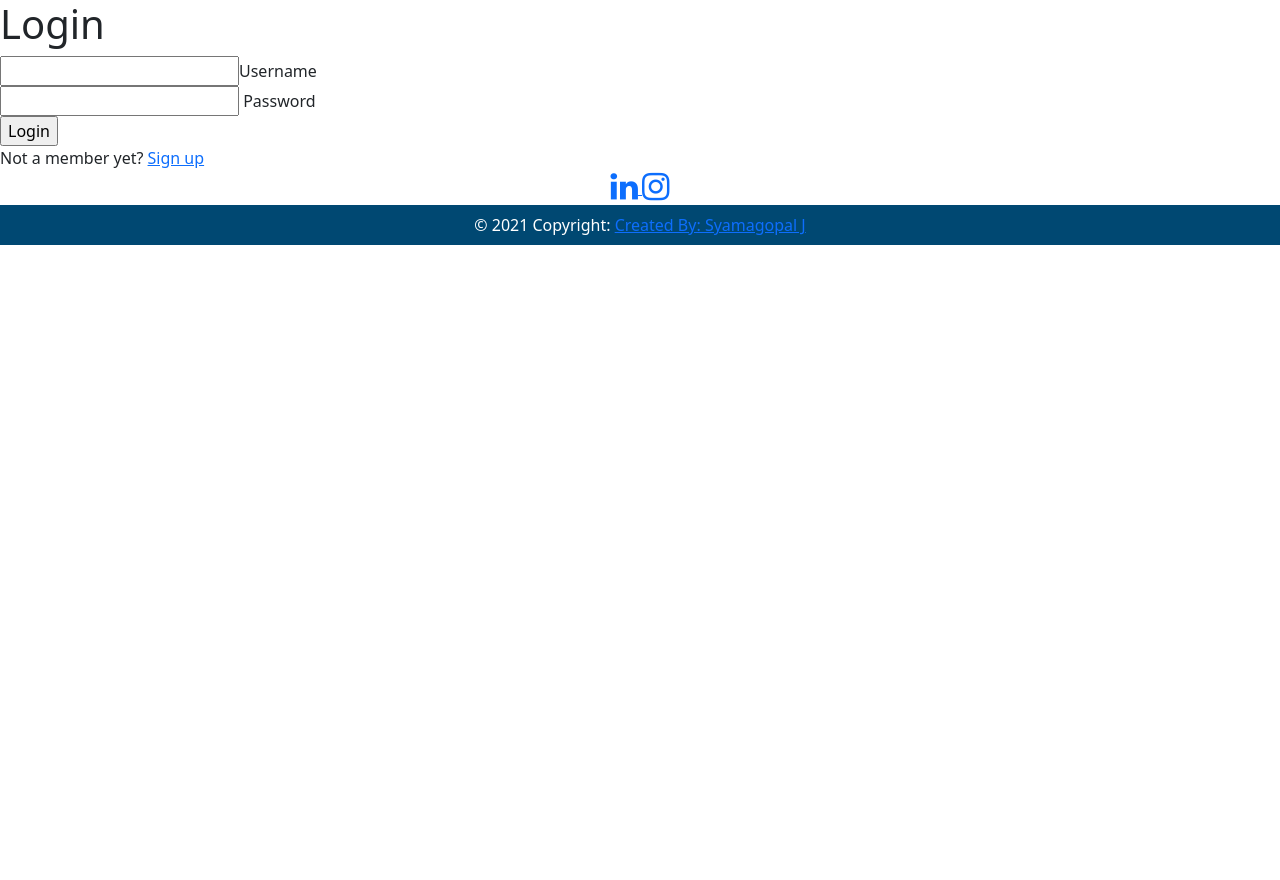
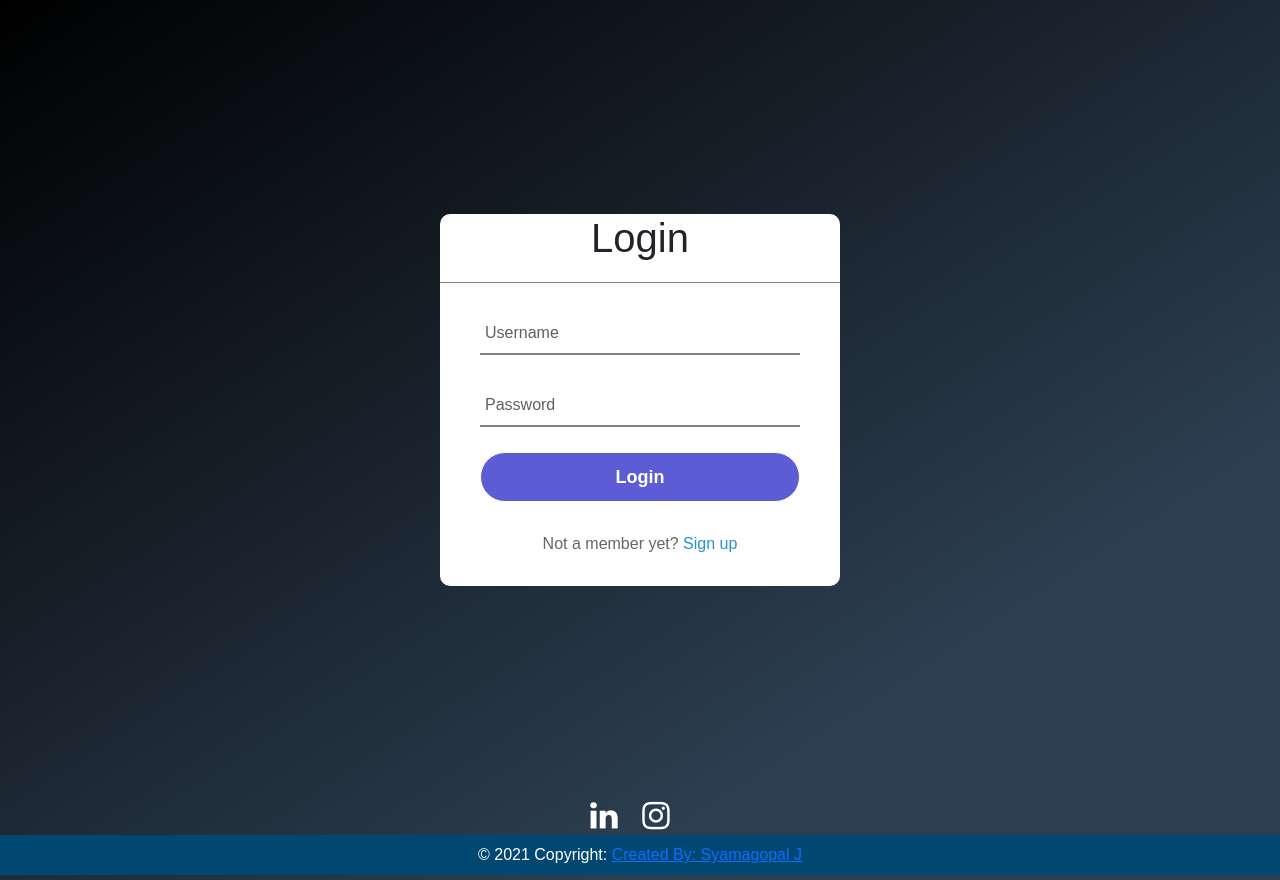
Before and after one commit to shyamjp2002/login-page.github.io, a plain HTML site: page index.html in a window 1280 px wide. Before the commit the page ends 800 px from the top, so only its background shows below. Drawn offline with Linux system fonts and the light colour scheme.

Commit message:
Update index.html

```diff
--- a/index.html
+++ b/index.html
@@ -7,7 +7,7 @@
     <script type="text/javascript" src="bootstrap.min.js"></script>
         <title>Login page</title>
         <link rel="stylesheet" href="https://maxcdn.bootstrapcdn.com/font-awesome/4.7.0/css/font-awesome.min.css">
-        <link rel="stylesheet" href="design.css">
+        <link rel="stylesheet" href="style.css">
         </head>
         <body>
             <header>
```
